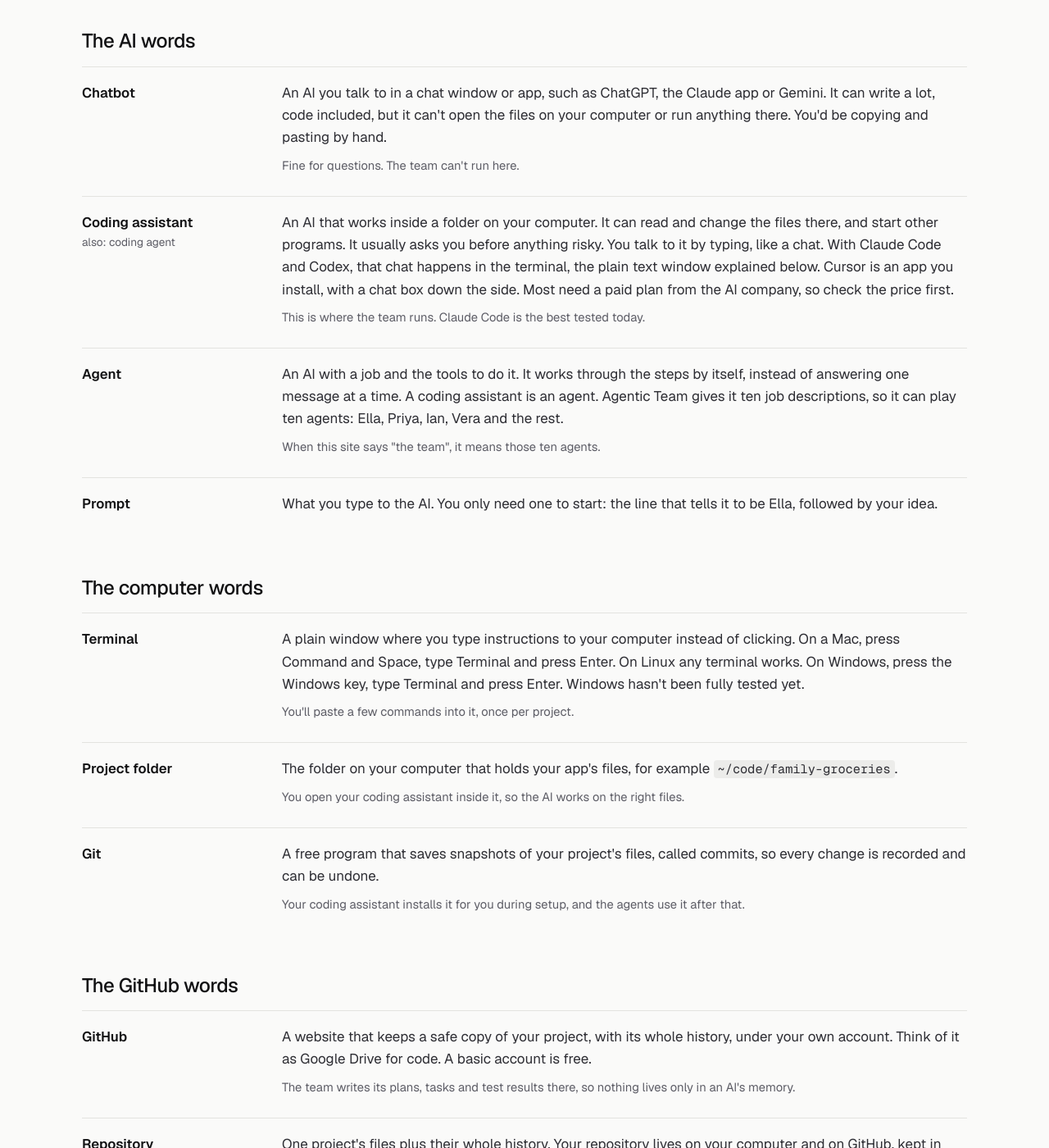
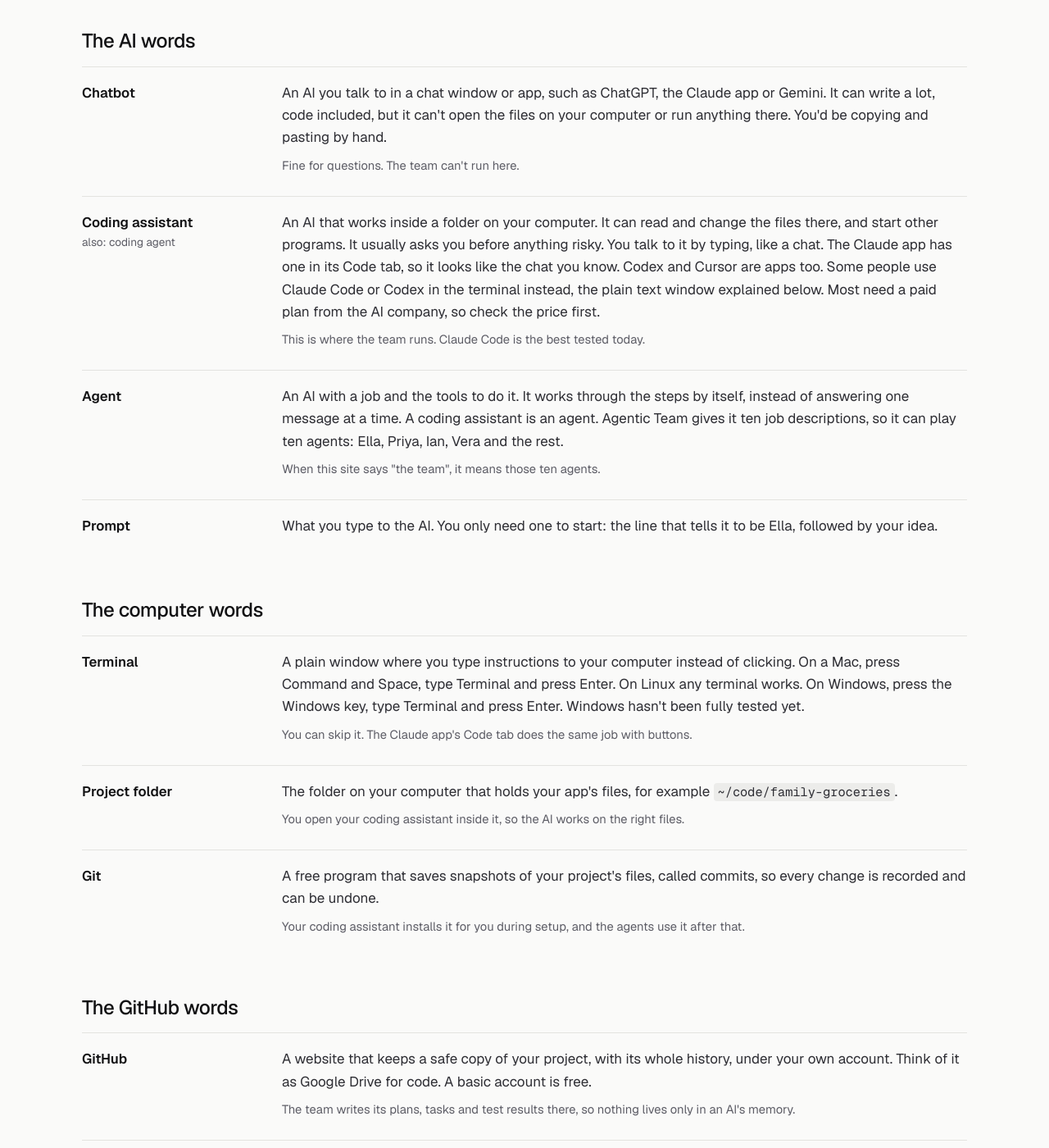
Before and after one commit to vibhortayal/agentic-team-oss, a Jekyll site: the page built from learn/words.html, in a window 1280 px wide and 1400 px high, scrolled down 738 px. Shown: the whole window at 82% size. Built offline with Jekyll 4.4.1, drawn with Linux system fonts in a browser that asks for light colours.

Commit message:
Finish the no-terminal wording on the home page, README and Words lesson
Main already starts newcomers in the Claude app's Code tab. These lines
still told them they'd type into the terminal. Also adds the Manual mode
and Allow tip to step 2 of the first-project lesson.

Co-Authored-By: Claude Opus 5.5 <noreply@anthropic.com>
Claude-Session: https://claude.ai/code/session_0155vpoTrc7ExZQifuxMZPyb

```diff
--- a/index.html
+++ b/index.html
@@ -89,7 +89,7 @@ theme: plain
   <ul class="need">
     <li><b>A coding assistant</b><p>An AI like ChatGPT that can also work with the files on your computer. Claude Code is the one we've tested most. Codex and Cursor work too. Most need a paid plan from the AI company, so check the price first.</p></li>
     <li><b>A free GitHub account</b><p>GitHub is a website that keeps a safe copy of your app's files, a bit like Google Drive for code.</p></li>
-    <li><b>About 15 minutes for setup</b><p>You'll type a few lines into the terminal, a plain window where you type to your computer. If that's new, a friend who knows computers can help the first time. Mac and Linux are tested. Windows should work, but hasn't been tested yet.</p></li>
+    <li><b>About 15 minutes for setup</b><p>You install the Claude app, open a new folder in it and paste one line. You don't need to type any commands. Mac and Linux are tested. Windows should work, but hasn't been tested yet.</p></li>
   </ul>
 </div></section>
 
--- a/learn/first-project.html
+++ b/learn/first-project.html
@@ -40,7 +40,7 @@ next: {url: /learn/setup.html, title: "Set up GitHub for your team"}
 <div class="board">
   <header class="wb-hero">
     <h1>Your first project</h1>
-    <p>From zero to your first conversation with Ella. You get things ready once. After that, each new app starts at step 2. If you get stuck, tell your coding assistant what you see. It will walk you through it.</p>
+    <p>From zero to your first conversation with Ella. You get things ready once. After that, each new app starts at step 2. No terminal needed. If you get stuck, tell Claude what you see. It will walk you through it.</p>
   </header>
 
   <div class="step reveal">
@@ -61,7 +61,7 @@ next: {url: /learn/setup.html, title: "Set up GitHub for your team"}
     <div class="num">2<svg class="draw" viewBox="0 0 110 110"><circle cx="40" cy="48" r="44" stroke="#e2442f" stroke-width="3" style="--len:290"/></svg></div>
     <div>
       <h2>Open a new folder in the Claude app</h2>
-      <p>In the Claude app, click <b>Code</b> in the side bar. Pick <b>Local</b>, which means "work on this computer". Then click <b>Open folder…</b> and make a new folder for your app, such as <code>my-grocery-list</code>.</p>
+      <p>In the Claude app, click <b>Code</b> in the side bar. Pick <b>Local</b>, which means "work on this computer". Then click <b>Open folder…</b> and make a new folder for your app, such as <code>my-grocery-list</code>. Leave the mode on <b>Manual</b>, so Claude asks before it changes a file or runs anything. Each time, it says what and why. Click <b>Allow</b> if that sounds right.</p>
       <p class="note">Using a terminal instead? Open it in the folder and type <code>claude</code> (or <code>codex</code>). With Cursor, open the app and pick the folder.</p>
     </div>
   </div>
--- a/learn/words.html
+++ b/learn/words.html
@@ -82,14 +82,14 @@ next: {url: /learn/journey.html, title: "How a project goes"}
     <h2>The AI words</h2>
     <dl>
       <div class="term"><dt>Chatbot</dt><dd><p>An AI you talk to in a chat window or app, such as ChatGPT, the Claude app or Gemini. It can write a lot, code included, but it can't open the files on your computer or run anything there. You'd be copying and pasting by hand.</p><p class="use">Fine for questions. The team can't run here.</p></dd></div>
-      <div class="term"><dt>Coding assistant<small>also: coding agent</small></dt><dd><p>An AI that works inside a folder on your computer. It can read and change the files there, and start other programs. It usually asks you before anything risky. You talk to it by typing, like a chat. With Claude Code and Codex, that chat happens in the terminal, the plain text window explained below. Cursor is an app you install, with a chat box down the side. Most need a paid plan from the AI company, so check the price first.</p><p class="use">This is where the team runs. Claude Code is the best tested today.</p></dd></div>
+      <div class="term"><dt>Coding assistant<small>also: coding agent</small></dt><dd><p>An AI that works inside a folder on your computer. It can read and change the files there, and start other programs. It usually asks you before anything risky. You talk to it by typing, like a chat. The Claude app has one in its Code tab, so it looks like the chat you know. Codex and Cursor are apps too. Some people use Claude Code or Codex in the terminal instead, the plain text window explained below. Most need a paid plan from the AI company, so check the price first.</p><p class="use">This is where the team runs. Claude Code is the best tested today.</p></dd></div>
       <div class="term"><dt>Agent</dt><dd><p>An AI with a job and the tools to do it. It works through the steps by itself, instead of answering one message at a time. A coding assistant is an agent. Agentic Team gives it ten job descriptions, so it can play ten agents: Ella, Priya, Ian, Vera and the rest.</p><p class="use">When this site says "the team", it means those ten agents.</p></dd></div>
       <div class="term"><dt>Prompt</dt><dd><p>What you type to the AI. You only need one to start: the line that tells it to be Ella, followed by your idea.</p></dd></div>
     </dl>
 
     <h2>The computer words</h2>
     <dl>
-      <div class="term"><dt>Terminal</dt><dd><p>A plain window where you type instructions to your computer instead of clicking. On a Mac, press Command and Space, type Terminal and press Enter. On Linux any terminal works. On Windows, press the Windows key, type Terminal and press Enter. Windows hasn't been fully tested yet.</p><p class="use">You'll paste a few commands into it, once per project.</p></dd></div>
+      <div class="term"><dt>Terminal</dt><dd><p>A plain window where you type instructions to your computer instead of clicking. On a Mac, press Command and Space, type Terminal and press Enter. On Linux any terminal works. On Windows, press the Windows key, type Terminal and press Enter. Windows hasn't been fully tested yet.</p><p class="use">You can skip it. The Claude app's Code tab does the same job with buttons.</p></dd></div>
       <div class="term"><dt>Project folder</dt><dd><p>The folder on your computer that holds your app's files, for example <code>~/code/family-groceries</code>.</p><p class="use">You open your coding assistant inside it, so the AI works on the right files.</p></dd></div>
       <div class="term"><dt>Git</dt><dd><p>A free program that saves snapshots of your project's files, called commits, so every change is recorded and can be undone.</p><p class="use">Your coding assistant installs it for you during setup, and the agents use it after that.</p></dd></div>
     </dl>
```
Also changed, not shown: README.md.
